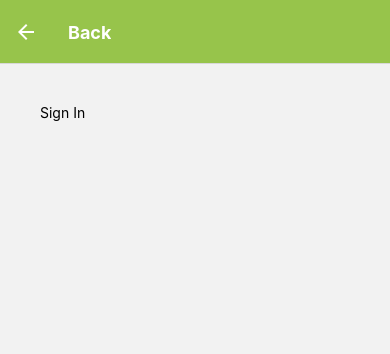
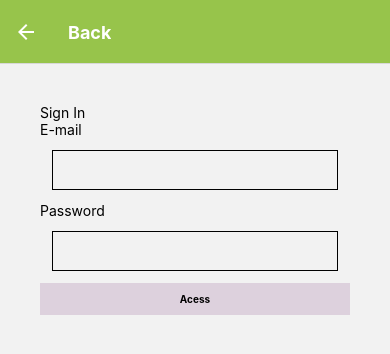
Before and after one commit to sc0v0ne/blu3flix, a React Native app: screen /SignIn in a window 390 px wide. Shown: the top 354 px of the page. Built offline with nearby package versions, Linux system fonts and the light colour scheme.

Commit message:
update files routes

```diff
--- a/src/components/inputs/MediumInput.js
+++ b/src/components/inputs/MediumInput.js
@@ -17,9 +17,12 @@ export default function MediumInput(props) {
   return (
     <View>
         <TextInput
-
-        >
-        </TextInput>
+            style = {Styles.mediumInput}
+            onChangeText={props.inputOnChange}
+            value = {props.inputValue}
+            placeholder ={props.inputPlaceholder}
+            keyboardType = {props.inputKeyboard}
+        />
     </View>
   );
 }
--- a/src/routes/RouteStack.js
+++ b/src/routes/RouteStack.js
@@ -5,6 +5,8 @@ import { createNativeStackNavigator } from '@react-navigation/native-stack';
 import Home from '../screens/Home';
 import SignIn from '../screens/SignIn';
 import SignUp from '../screens/SignUp';
+import Dashboard from '../screens/Dashboard';
+
 
 const Stack = createNativeStackNavigator();
 
@@ -47,6 +49,21 @@ export default function RouteStack() {
                 cardStyle: { shadowColor: 'transparent' },
             }}
             />
+            <Stack.Screen
+                name="Dashboard"
+                component={Dashboard}
+                options={{ title: 'Back',
+                headerStyle: {
+                    backgroundColor: '#97C44B',
+                  },
+                  headerTintColor: '#fff',
+                  headerTitleStyle: {
+                    fontWeight: 'bold',
+                  },
+                  headerMode: 'none',
+                cardStyle: { shadowColor: 'transparent' },
+            }}
+            />
         </Stack.Navigator>
       </NavigationContainer>
 
--- a/src/screens/Dashboard.js
+++ b/src/screens/Dashboard.js
@@ -15,6 +15,7 @@ export default function Dashboard() {
   return (
     <View>
         <Text>Dashboard</Text>
+        <Text>Hello Dashboard</Text>
     </View>
   );
 }
--- a/src/screens/Home.js
+++ b/src/screens/Home.js
@@ -20,11 +20,11 @@ export default function Home({navigation}) {
         <Text>Home</Text>
         <MediumButton
           buttonText = 'Sign In'
-          buttonPress = {() => navigation.navigate('SignUp')}
+          buttonPress = {() => navigation.navigate('SignIn')}
         />
         <MediumButton
           buttonText = 'Sign Up'
-          buttonPress = {() => navigation.navigate('SignIn')}
+          buttonPress = {() => navigation.navigate('SignUp')}
         />
     </View>
   );
--- a/src/screens/SignIn.js
+++ b/src/screens/SignIn.js
@@ -11,13 +11,30 @@ import {
   } from 'react-native';
 
 import Styles from '../styles/patternStyles/Styles'
+import MediumInput from '../components/inputs/MediumInput';
+import MediumButton from '../components/buttons/MediumButton';
+
 
 export default function SignIn({navigation}) {
 
   return (
     <View style={Styles.containerPattern}>
         <Text>Sign In</Text>
+        <Text>E-mail</Text>
+        <MediumInput
 
+
+        />
+        <Text>Password</Text>
+        <MediumInput
+
+
+        />
+        <MediumButton
+          buttonText = 'Acess'
+          buttonPress = {() => navigation.navigate('Dashboard')}
+
+        />
     </View>
   );
 }
--- a/src/screens/SignUp.js
+++ b/src/screens/SignUp.js
@@ -11,6 +11,7 @@ import {
   } from 'react-native';
 
 import Styles from '../styles/patternStyles/Styles'
+import MediumInput from '../components/inputs/MediumInput';
 import MediumButton from '../components/buttons/MediumButton';
 
 export default function SignUp({navigation}) {
@@ -18,7 +19,21 @@ export default function SignUp({navigation}) {
   return (
     <View style={Styles.containerPattern}>
         <Text>SignUp</Text>
+        <Text>E-mail</Text>
+        <MediumInput
 
+
+        />
+        <Text>Password</Text>
+        <MediumInput
+
+
+        />
+        <MediumButton
+          buttonText = 'Create Account'
+          buttonPress = {() => navigation.navigate('Home')}
+
+        />
     </View>
   );
 }
--- a/src/styles/patternStyles/Styles.js
+++ b/src/styles/patternStyles/Styles.js
@@ -14,6 +14,8 @@ const styles = StyleSheet.create({
         padding: 10,
     },
     mediumButtonText: {
+        fontSize: 10,
+        fontWeight: "bold"
     },
     smallButton: {
         alignItems: "center",
@@ -21,6 +23,8 @@ const styles = StyleSheet.create({
         padding: 10,
     },
     smallButtonText: {
+        fontSize: 10,
+        fontWeight: "bold"
     },
     largeButton: {
         alignItems: "center",
@@ -28,7 +32,15 @@ const styles = StyleSheet.create({
         padding: 10,
     },
     largeButtonText: {
+        fontSize: 10,
+        fontWeight: "bold"
     },
+    mediumInput:{
+        height: 40,
+        margin: 12,
+        borderWidth: 1,
+        padding: 10,
+    }
 
 })
 
```
